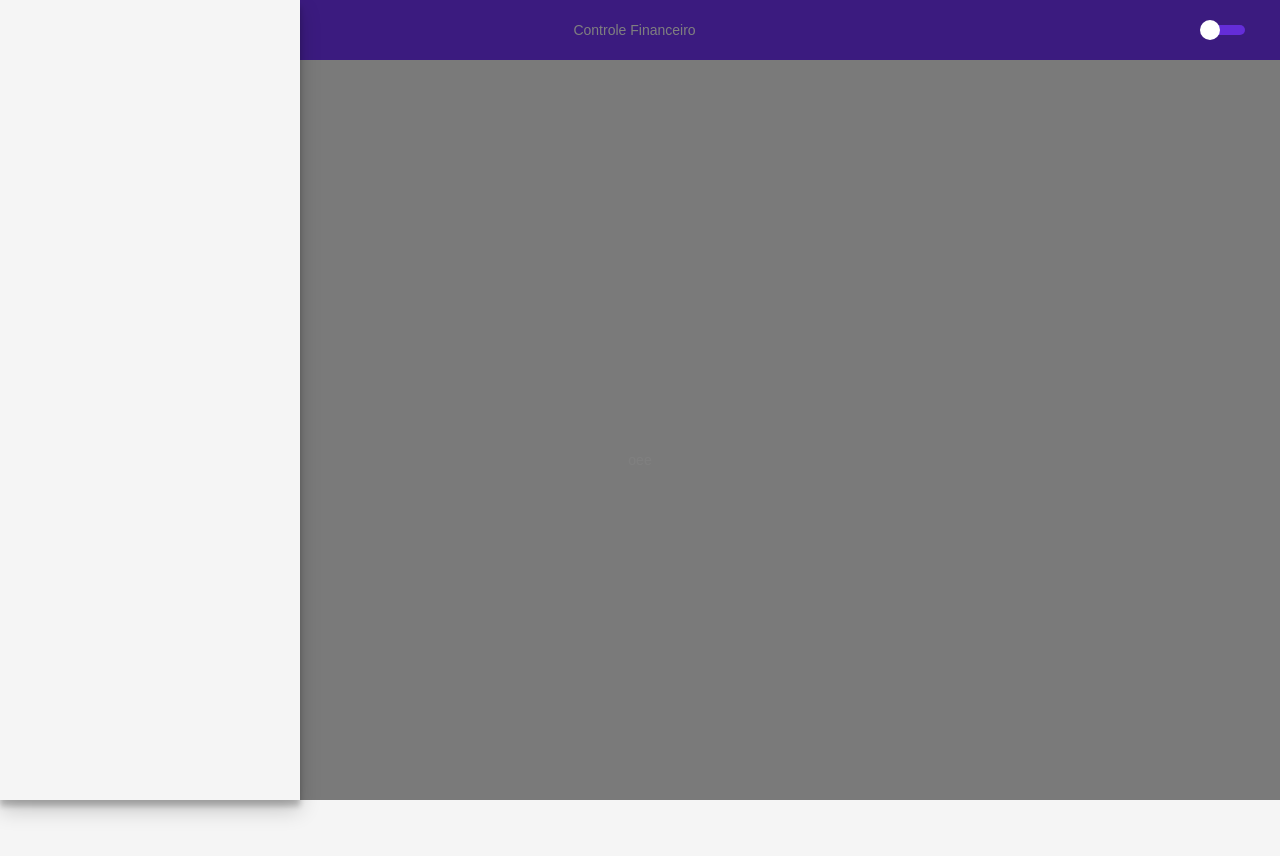
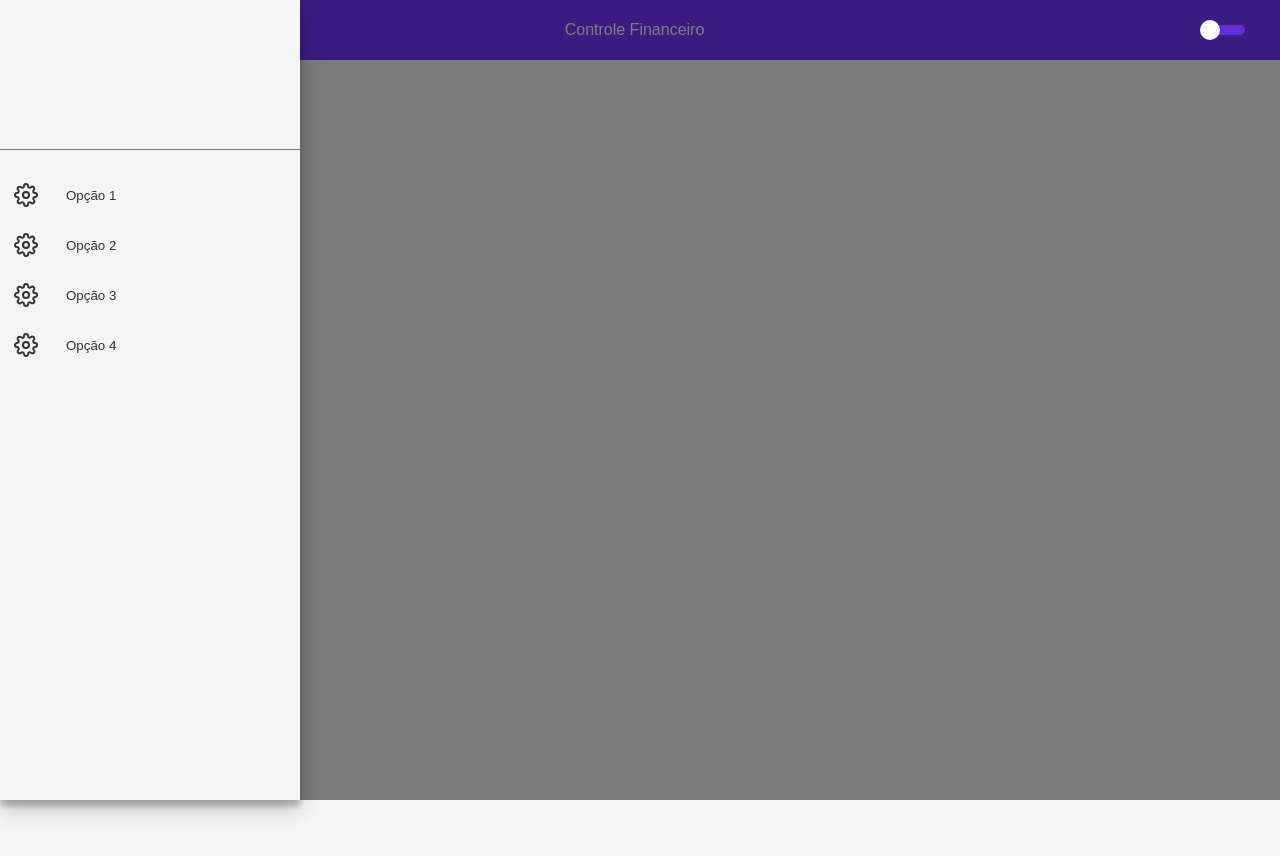
Before and after one commit to leocsar/responsive-react-app-template, a React (Create React App) app: page / in a window 1280 px wide. Both pictures are taken after a click on the button 39 px from the left and 30 px from the top of the page. Shown: the top 856 px of the page. Built offline with nearby package versions, Linux system fonts and the light colour scheme.

Commit message:
Inclusão dos items do drawer

```diff
--- a/src/Pages/Home/styles.ts
+++ b/src/Pages/Home/styles.ts
@@ -2,7 +2,7 @@ import styled from 'styled-components';
 
 export const Container = styled.div`
   width: 100%;
-  height: 100vh;
+  height: 300vh;
   background: ${props => props.theme.colors.background};
   color #FFF;
   display: flex;
--- a/src/components/Header/index.tsx
+++ b/src/components/Header/index.tsx
@@ -2,7 +2,8 @@ import React, { useContext } from 'react';
 import Switch from 'react-switch';
 import { shade } from 'polished';
 import { ThemeContext } from 'styled-components';
-import SwipeableDrawer from '../SwipeableDrawer'
+import { FiSettings } from 'react-icons/fi';
+import SwipeableDrawer from '../SwipeableDrawer';
 
 import { Container, Title } from './styles';
 
@@ -17,6 +18,29 @@ const Header: React.FC<Props> = ({ toggleTheme }) => {
     <Container>
       <SwipeableDrawer
         action={() => alert('oeeee')}
+        items={[
+          {
+            title: 'Opção 1',
+            icon: <FiSettings color={colors.drawer.drawerItemText} size={24} />,
+            action: () => alert('Opção 1')
+          },
+          {
+            title: 'Opção 2',
+            icon: <FiSettings color={colors.drawer.drawerItemText} size={24} />,
+            action: () => alert('Opção 2')
+           },
+           {
+             title: 'Opção 3',
+             icon: <FiSettings color={colors.drawer.drawerItemText} size={24} />,
+             action: () => alert('Opção 3')
+            },
+            {
+              title: 'Opção 4',
+              icon: <FiSettings color={colors.drawer.drawerItemText} size={24} />,
+              action: () => alert('Opção 4')
+             }
+          ]
+        }
       />
 
       <Title>
--- a/src/components/Header/styles.ts
+++ b/src/components/Header/styles.ts
@@ -1,6 +1,10 @@
 import styled from 'styled-components';
 
 export const Container = styled.div`
+  position: fixed;
+  top: 0;
+  left: 0;
+  right: 0;
   height: 60px;
   background: ${props => props.theme.colors.primary};
   color #FFF;
@@ -19,6 +23,7 @@ export const Title = styled.div`
   justify-content: center;
   align-items: center;
   width: 100%;
+  font-size: 16px;
 
   @media screen and (max-width: 600px) {
     justify-content: flex-start;
--- a/src/components/SwipeableDrawer/index.tsx
+++ b/src/components/SwipeableDrawer/index.tsx
@@ -2,13 +2,29 @@ import React, { useContext, useState } from 'react';
 import { ThemeContext } from 'styled-components';
 import { FiMenu } from 'react-icons/fi';
 
-import { Button, Drawer, DrawerBackground } from './styles';
+import {
+  Button,
+  Drawer,
+  DrawerBackground,
+  DrawerHeader,
+  DrawerItem,
+  DrawerItemText
+} from './styles';
+
+interface itemsInterface {
+  title: string;
+  icon: any;
+  action(): void;
+}
+
+type items = itemsInterface[];
 
 interface Props {
   action(): void;
+  items: items;
 }
 
-const SwipeableDrawer: React.FC<Props> = ({ action }) => {
+const SwipeableDrawer: React.FC<Props> = ({ action, items }) => {
   const { colors, title } = useContext(ThemeContext);
   const [drawerStatus, setDrawerStatus] = useState(false);
 
@@ -34,7 +50,23 @@ const SwipeableDrawer: React.FC<Props> = ({ action }) => {
 
       <Drawer
         style={{ width: drawerStatus ? 300 : 0 }}
-      />
+      >
+        <DrawerHeader />
+
+        {
+          items.map(item => {
+            return (
+              <DrawerItem
+                onClick={item.action}
+                style={{ display: drawerStatus ? 'flex' : 'none' }}
+              >
+                {item.icon}
+                <DrawerItemText>{item.title}</DrawerItemText>
+              </DrawerItem>
+            )
+          })
+        }
+      </Drawer>
     </>
   );
 };
--- a/src/components/SwipeableDrawer/styles.ts
+++ b/src/components/SwipeableDrawer/styles.ts
@@ -1,4 +1,5 @@
 import styled from 'styled-components';
+import { shade } from 'polished';
 
 export const Button = styled.button`
   display: flex;
@@ -23,7 +24,8 @@ export const Drawer = styled.div`
   top: 0;
   display: flex;
   justify-content: flex-start;
-  align-items: center;
+  align-items: flex-start;
+  flex-direction: column;
   width: 300px;
   height: 100%;
   background-color: ${props => props.theme.colors.drawer.background};
@@ -47,3 +49,42 @@ export const DrawerBackground = styled.div`
   background-color: #000000;
   opacity: 0.5;
 `;
+
+export const DrawerHeader = styled.div`
+  display: flex;
+  justify-content: center;
+  align-items: center;
+  width: 100%;
+  height: 150px;
+  background-color: transparent;
+  margin 0 0 20px 0;
+  border-style: solid;
+  border-width: 0 0 0.5px 0;
+  border-color: ${shade(0.5, '#f5f5f5')};
+`;
+
+export const DrawerItem = styled.button`
+  cursor: pointer;
+  display: flex;
+  justify-content: flex-start;
+  align-items: center;
+  width: 100%;
+  height: 50px;
+  background-color: transparent;
+  outline: none;
+  border: none;
+  padding: 14px;
+
+  :hover {
+    background-color: ${props => props.theme.colors.drawer.drawerItemHover};
+  }
+`;
+
+export const DrawerItemText = styled.span`
+  display: flex;
+  justify-content: center;
+  align-items: center;
+  height: 100%;
+  color: ${props => props.theme.colors.drawer.drawerItemText};
+  margin: 0 0 0 28px;
+`;
--- a/src/styles/global.ts
+++ b/src/styles/global.ts
@@ -13,6 +13,7 @@ export default createGlobalStyle`
     font-size: 14px;
     color: ${props => props.theme.colors.text};
     font-family: sans-serif;
+    -webkit-font-smoothing: antialiased;
   }
 
   ::-webkit-scrollbar {
--- a/src/styles/styled.d.ts
+++ b/src/styles/styled.d.ts
@@ -25,6 +25,9 @@ declare module 'styled-components' {
 
       drawer: {
         background: string;
+        drawerHeader: string;
+        drawerItemHover: string;
+        drawerItemText: string;
       }
     }
   }
--- a/src/styles/themes/dark.ts
+++ b/src/styles/themes/dark.ts
@@ -21,7 +21,10 @@ export default {
     },
 
     drawer: {
-      background: '#222'
+      background: '#222',
+      drawerHeader: '#7636ff',
+      drawerItemHover: '#7636ff',
+      drawerItemText: '#f5f5f5'
     }
   }
 }
--- a/src/styles/themes/light.ts
+++ b/src/styles/themes/light.ts
@@ -21,7 +21,10 @@ export default {
     },
 
     drawer: {
-      background: '#F5F5F5'
+      background: '#F5F5F5',
+      drawerHeader: '#7636ff',
+      drawerItemHover: '#7636ff',
+      drawerItemText: '#333'
     }
   }
 }
```
